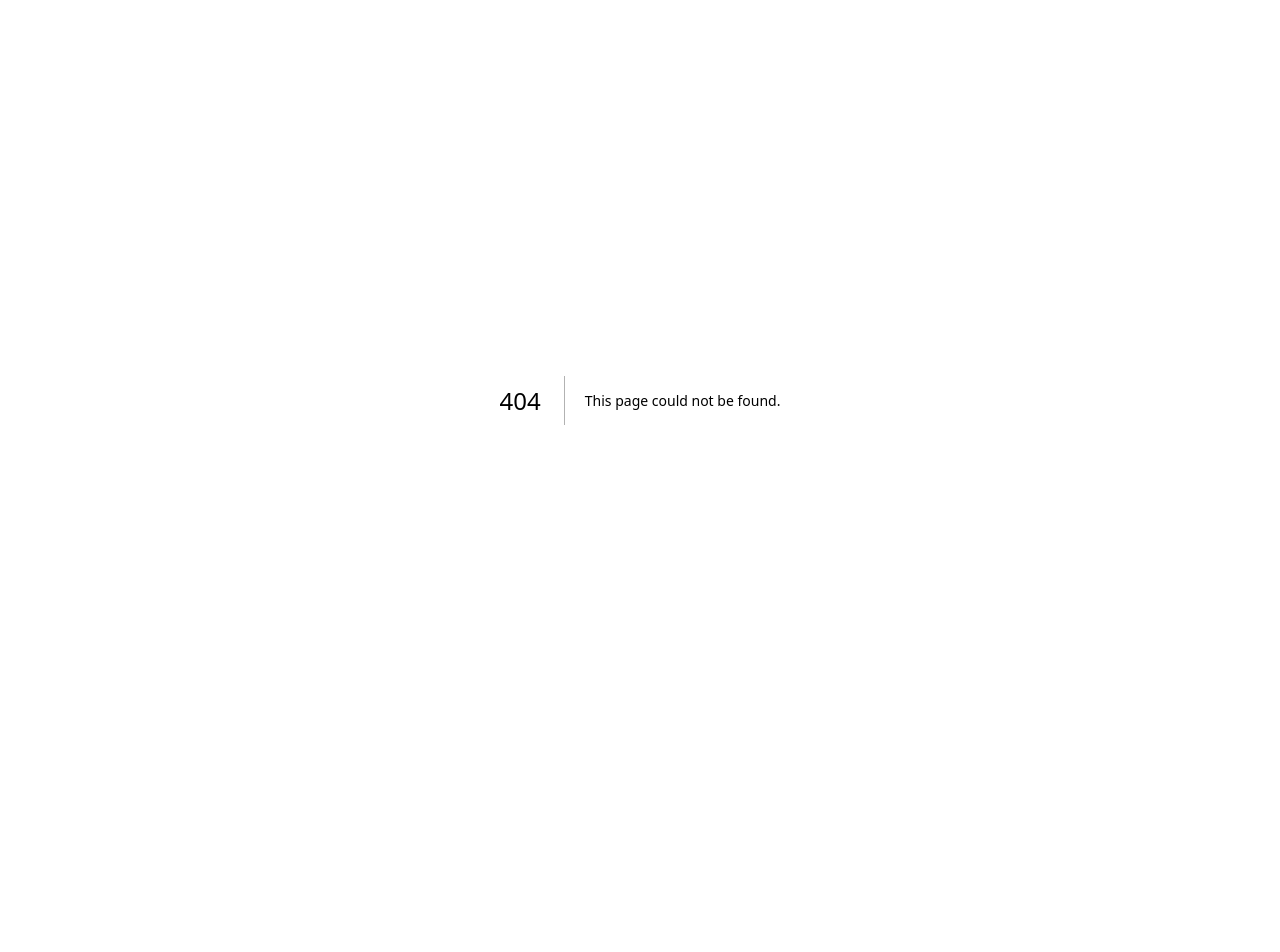
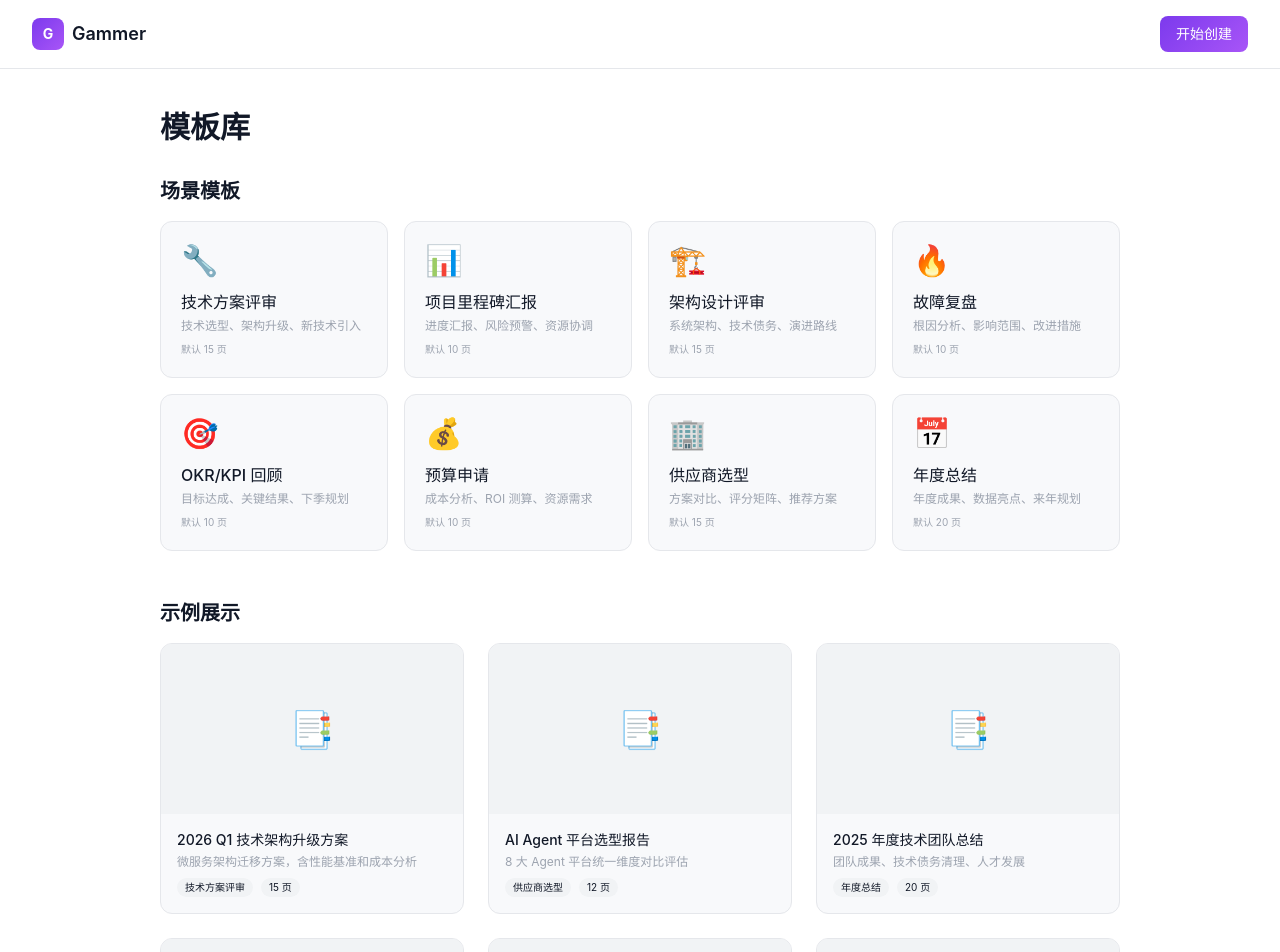
Before and after one commit to HaHing/gammer, a Next.js app: page /gallery in a window 1280 px wide. Before the commit this address had no page. Shown: the top 952 px of the page. Before the commit the page ends 800 px from the top, so only its background shows below. Built offline with nearby package versions, Linux system fonts and the light colour scheme.

Commit message:
feat: P2 功能 — /gallery 路由 + 缩略图导航 - F-3: 创建 /gallery 页面（模板库 + 示例展示） - F-8: 编辑器顶部缩略图导航条，点击跳转到对应 slide - Build 验证通过

```diff
--- a/src/app/create/page.tsx
+++ b/src/app/create/page.tsx
@@ -690,6 +690,19 @@ function SlideGallery({ data, active, setActive, theme, themeKey, loading, onGen
         </div>
       )}
 
+      {/* Thumbnail Navigation */}
+      <div className="max-w-[900px] mx-auto mb-4 flex gap-1.5 overflow-x-auto pb-2 scrollbar-thin">
+        {slides.map((sl, i) => (
+          <button key={i} onClick={() => { setActive(i); document.getElementById(`slide-${i}`)?.scrollIntoView({ behavior: 'smooth', block: 'center' }); }}
+            className={`shrink-0 w-16 h-10 rounded-md overflow-hidden border-2 transition-all ${i === active ? 'scale-105' : 'opacity-60 hover:opacity-90'}`}
+            style={{ borderColor: i === active ? accent : 'transparent' }}>
+            <div className="w-full h-full flex items-center justify-center text-[5px] font-bold" style={{ background: theme.background, color: theme.primary }}>
+              {i + 1}
+            </div>
+          </button>
+        ))}
+      </div>
+
       {/* Slide Gallery: vertical scroll, each slide full-width */}
       <div className="max-w-[900px] mx-auto space-y-6">
         {slides.map((sl, i) => (
--- /dev/null
+++ b/src/app/gallery/page.tsx
@@ -0,0 +1,56 @@
+'use client';
+
+import Link from 'next/link';
+import { templates } from '@/data/templates';
+import { examples } from '@/data/examples';
+
+export default function GalleryPage() {
+  return (
+    <div className="min-h-screen" style={{ background: 'var(--bg-0, #0a0a0a)', color: 'var(--text-0, #e5e5e5)' }}>
+      <header className="flex items-center justify-between px-8 py-4 border-b" style={{ borderColor: 'var(--border-0, #222)' }}>
+        <Link href="/" className="flex items-center gap-2">
+          <div className="w-8 h-8 rounded-lg flex items-center justify-center text-white font-bold text-sm" style={{ background: 'linear-gradient(135deg, #7c3aed, #a855f7)' }}>G</div>
+          <span className="font-semibold text-lg">Gammer</span>
+        </Link>
+        <Link href="/create" className="text-sm px-4 py-2 rounded-lg font-medium text-white" style={{ background: 'linear-gradient(135deg, #7c3aed, #a855f7)' }}>开始创建</Link>
+      </header>
+
+      <main className="max-w-5xl mx-auto px-8 py-10">
+        <h1 className="text-3xl font-bold mb-8">模板库</h1>
+
+        <section className="mb-12">
+          <h2 className="text-xl font-semibold mb-4">场景模板</h2>
+          <div className="grid grid-cols-4 gap-4">
+            {templates.map(t => (
+              <Link key={t.id} href={`/create?scene=${t.id}`} className="p-5 rounded-xl hover:scale-[1.02] transition-transform" style={{ background: 'var(--bg-1, #111)', border: '1px solid var(--border-0, #222)' }}>
+                <div className="text-3xl mb-3">{t.icon}</div>
+                <h3 className="font-medium mb-1">{t.name}</h3>
+                <p className="text-xs" style={{ color: 'var(--text-2, #888)' }}>{t.description}</p>
+                <p className="text-[10px] mt-2" style={{ color: 'var(--text-2, #666)' }}>默认 {t.defaultPageCount} 页</p>
+              </Link>
+            ))}
+          </div>
+        </section>
+
+        <section>
+          <h2 className="text-xl font-semibold mb-4">示例展示</h2>
+          <div className="grid grid-cols-3 gap-6">
+            {examples.map(ex => (
+              <div key={ex.id} className="rounded-xl overflow-hidden" style={{ background: 'var(--bg-1, #111)', border: '1px solid var(--border-0, #222)' }}>
+                <div className="aspect-video flex items-center justify-center text-4xl" style={{ background: 'var(--bg-2, #1a1a1a)' }}>📑</div>
+                <div className="p-4">
+                  <h3 className="font-medium text-sm mb-1">{ex.title}</h3>
+                  <p className="text-xs mb-2" style={{ color: 'var(--text-2, #888)' }}>{ex.description}</p>
+                  <div className="flex gap-2">
+                    <span className="text-[10px] px-2 py-0.5 rounded-full" style={{ background: 'var(--bg-2, #222)' }}>{ex.scene}</span>
+                    <span className="text-[10px] px-2 py-0.5 rounded-full" style={{ background: 'var(--bg-2, #222)' }}>{ex.pages} 页</span>
+                  </div>
+                </div>
+              </div>
+            ))}
+          </div>
+        </section>
+      </main>
+    </div>
+  );
+}
```
